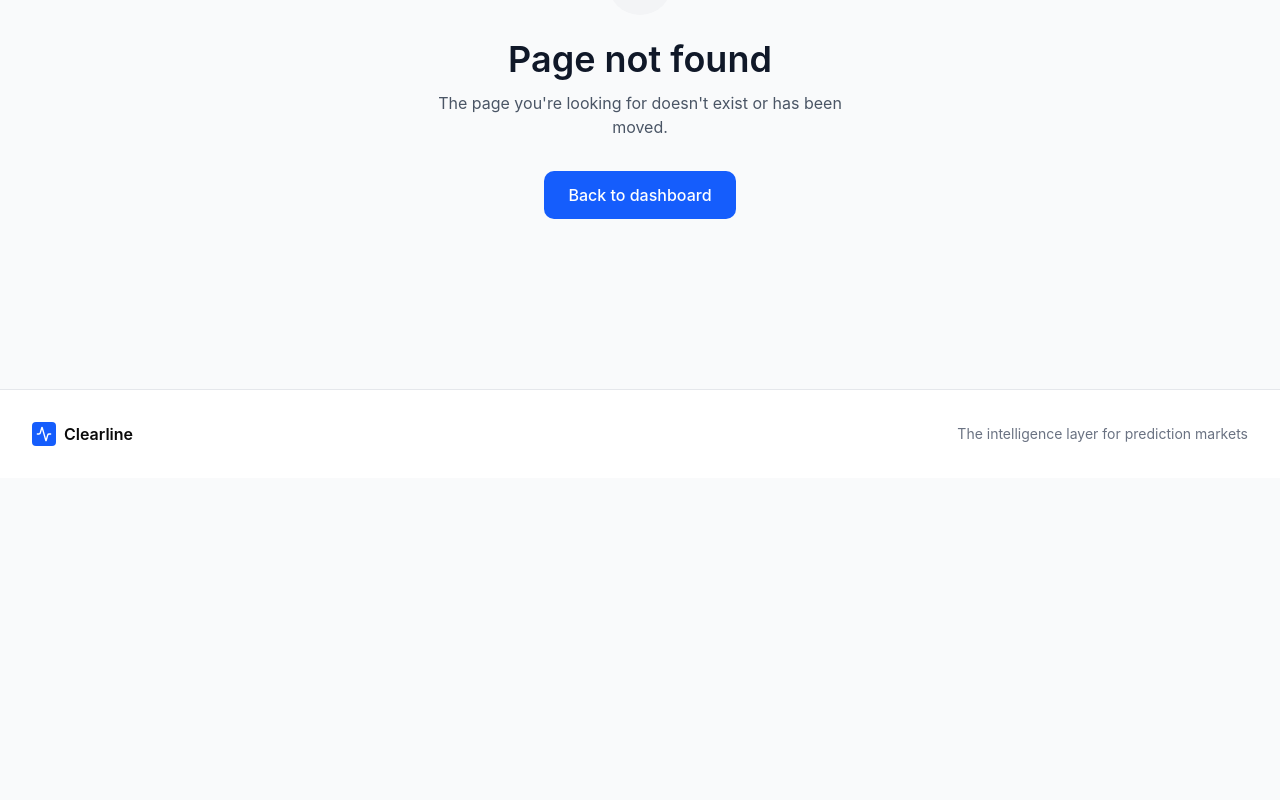
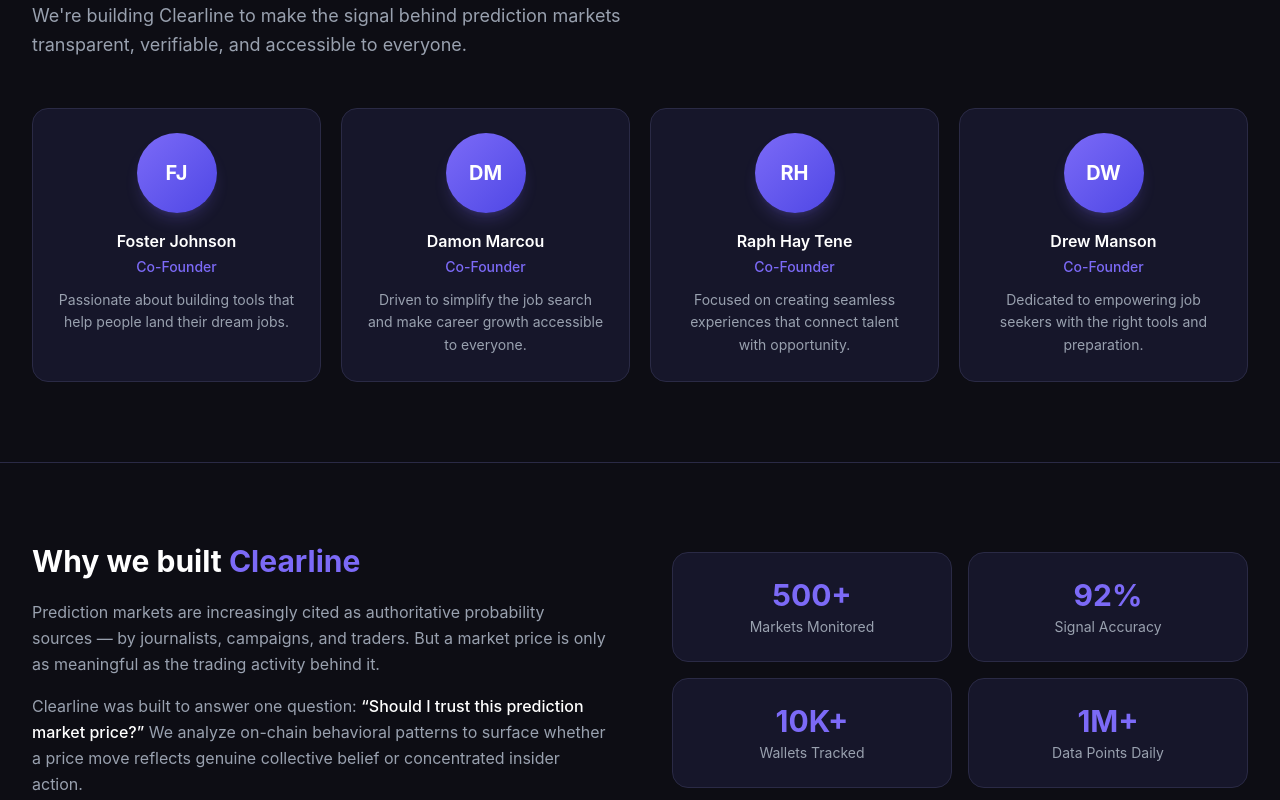
Before and after one commit to Clear-Line/clearline, a Next.js app: page /about in a window 1280 px wide. Before the commit this address had no page. Shown: the part 220-1020 px from the top of the page. Before the commit the page ends 800 px from the top, so only its background shows below. Built offline with nearby package versions, Linux system fonts and the light colour scheme.

Commit message:
feat: about page, navbar update, Spec.md

```diff
--- /dev/null
+++ b/src/app/about/page.tsx
@@ -0,0 +1,112 @@
+const team = [
+  {
+    name: 'Foster Johnson',
+    role: 'Co-Founder',
+    bio: 'Passionate about building tools that help people land their dream jobs.',
+    initials: 'FJ',
+  },
+  {
+    name: 'Damon Marcou',
+    role: 'Co-Founder',
+    bio: 'Driven to simplify the job search and make career growth accessible to everyone.',
+    initials: 'DM',
+  },
+  {
+    name: 'Raph Hay Tene',
+    role: 'Co-Founder',
+    bio: 'Focused on creating seamless experiences that connect talent with opportunity.',
+    initials: 'RH',
+  },
+  {
+    name: 'Drew Manson',
+    role: 'Co-Founder',
+    bio: 'Dedicated to empowering job seekers with the right tools and preparation.',
+    initials: 'DW',
+  },
+];
+
+const stats = [
+  { label: 'Markets Monitored', value: '500+' },
+  { label: 'Signal Accuracy', value: '92%' },
+  { label: 'Wallets Tracked', value: '10K+' },
+  { label: 'Data Points Daily', value: '1M+' },
+];
+
+export default function AboutPage() {
+  return (
+    <div className="bg-[#0d0d14] min-h-screen text-white">
+
+      {/* Hero */}
+      <div className="max-w-7xl mx-auto px-4 sm:px-6 lg:px-8 pt-20 pb-12">
+        <div className="max-w-2xl">
+          <h1 className="text-5xl font-bold mb-4 leading-tight">
+            Meet the{' '}
+            <span className="text-[#7c6af7]">Team</span>
+          </h1>
+          <p className="text-gray-400 text-lg leading-relaxed">
+            We&apos;re building Clearline to make the signal behind prediction markets
+            transparent, verifiable, and accessible to everyone.
+          </p>
+        </div>
+      </div>
+
+      {/* Team Grid */}
+      <div className="max-w-7xl mx-auto px-4 sm:px-6 lg:px-8 pb-20">
+        <div className="grid grid-cols-1 sm:grid-cols-2 lg:grid-cols-4 gap-5">
+          {team.map((member) => (
+            <div
+              key={member.name}
+              className="bg-[#16162a] border border-[#2a2a45] rounded-2xl p-6 flex flex-col items-center text-center hover:border-[#7c6af7]/60 transition-all duration-200"
+            >
+              <div className="h-20 w-20 rounded-full bg-gradient-to-br from-[#7c6af7] to-[#4f46e5] flex items-center justify-center text-white text-xl font-bold mb-4 shadow-lg shadow-[#7c6af7]/20">
+                {member.initials}
+              </div>
+              <h3 className="text-white font-semibold text-base mb-1">{member.name}</h3>
+              <p className="text-[#7c6af7] text-sm font-medium mb-3">{member.role}</p>
+              <p className="text-gray-400 text-sm leading-relaxed">{member.bio}</p>
+            </div>
+          ))}
+        </div>
+      </div>
+
+      {/* Mission Section */}
+      <div className="border-t border-[#2a2a45]">
+        <div className="max-w-7xl mx-auto px-4 sm:px-6 lg:px-8 py-20">
+          <div className="grid grid-cols-1 lg:grid-cols-2 gap-16 items-center">
+            <div>
+              <h2 className="text-3xl font-bold mb-5">
+                Why we built{' '}
+                <span className="text-[#7c6af7]">Clearline</span>
+              </h2>
+              <p className="text-gray-400 leading-relaxed mb-4">
+                Prediction markets are increasingly cited as authoritative probability sources — by journalists,
+                campaigns, and traders. But a market price is only as meaningful as the trading activity behind it.
+              </p>
+              <p className="text-gray-400 leading-relaxed">
+                Clearline was built to answer one question:{' '}
+                <span className="text-white font-medium">
+                  &ldquo;Should I trust this prediction market price?&rdquo;
+                </span>{' '}
+                We analyze on-chain behavioral patterns to surface whether a price move reflects genuine collective
+                belief or concentrated insider action.
+              </p>
+            </div>
+
+            <div className="grid grid-cols-2 gap-4">
+              {stats.map((stat) => (
+                <div
+                  key={stat.label}
+                  className="bg-[#16162a] border border-[#2a2a45] rounded-2xl p-6 text-center"
+                >
+                  <div className="text-3xl font-bold text-[#7c6af7] mb-1">{stat.value}</div>
+                  <div className="text-gray-400 text-sm">{stat.label}</div>
+                </div>
+              ))}
+            </div>
+          </div>
+        </div>
+      </div>
+
+    </div>
+  );
+}
--- a/src/app/components/Navbar.tsx
+++ b/src/app/components/Navbar.tsx
@@ -2,7 +2,7 @@
 
 import Link from 'next/link';
 import { usePathname } from 'next/navigation';
-import { Activity, Wallet, Newspaper, Bell, BarChart3, Menu, X } from 'lucide-react';
+import { Activity, Wallet, Newspaper, Bell, BarChart3, Users, Menu, X } from 'lucide-react';
 import { useState } from 'react';
 
 export function Navbar() {
@@ -15,6 +15,7 @@
     { name: 'News Feed', href: '/news', icon: Newspaper },
     { name: 'Alerts', href: '/alerts', icon: Bell },
     { name: 'Accuracy Tracker', href: '/accuracy', icon: BarChart3 },
+    { name: 'About Us', href: '/about', icon: Users },
   ];
 
   return (
```
Also changed, not shown: 1 other file (tests, documents, lock files or other folders).
